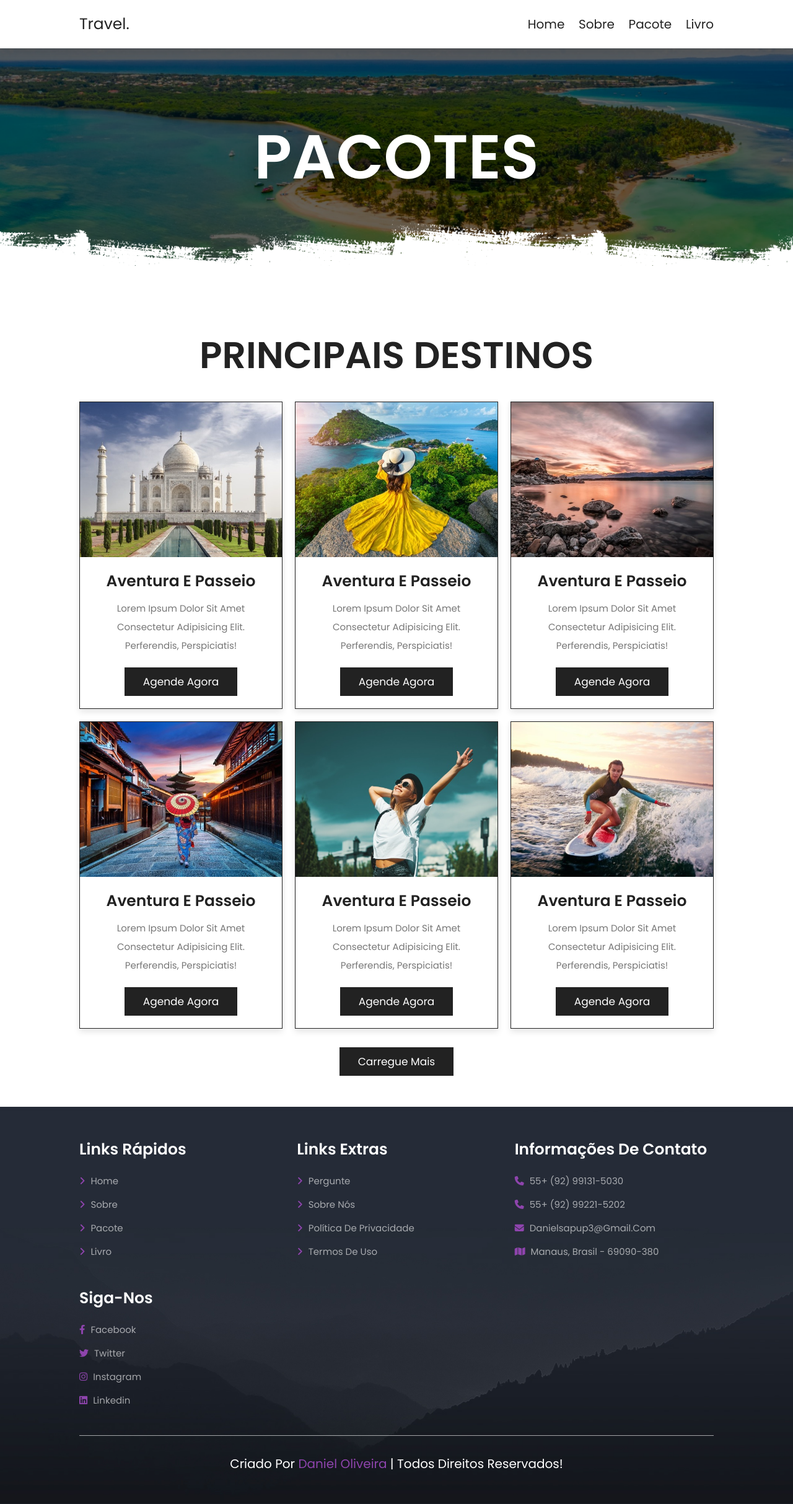
After one commit to daniel-oliv3/travel-e-tour_website, a PHP site: page /package.html in a window 1280 px wide. The commit adds this page. Shown: the whole page at 62% size. Run offline with PHP 8.4, Linux system fonts and the light colour scheme.

Commit message:
Update package section

```diff
--- a/css/style.css
+++ b/css/style.css
@@ -8,7 +8,7 @@
     --light-white: #fff9;
     --dark-bg: rgba(0, 0, 0, .7);
     --light-bg: #eee;
-    --border: 1rem solid var(--black);
+    --border: .1rem solid var(--black);
     --box-shadow: 0 .5rem 1rem rgba(0, 0, 0, .1);
     --text-shadow: 0 1.5rem 3rem rgba(0, 0, 0, .3);
  }
@@ -458,6 +458,67 @@ section {
 }
 
 
+/* ======= Package Section ======= */
+.packages .box-container{
+    display: grid;
+    grid-template-columns: repeat(auto-fit, minmax(30rem, 1fr));
+    gap: 2rem;
+ }
+
+ .packages .box-container .box{
+    border:var(--border);
+    box-shadow: var(--box-shadow);
+    background: var(--white);
+    display: none;
+ }
+
+ .packages .box-container .box:nth-child(1),
+ .packages .box-container .box:nth-child(2),
+ .packages .box-container .box:nth-child(3),
+ .packages .box-container .box:nth-child(4),
+ .packages .box-container .box:nth-child(5),
+ .packages .box-container .box:nth-child(6){
+    display: inline-block;
+ }
+
+ .packages .box-container .box:hover .image img{
+    transform: scale(1.1);
+ }
+
+ .packages .box-container .box .image{
+    height: 25rem;
+    overflow: hidden;
+ }
+
+ .packages .box-container .box .image img{
+    height: 100%;
+    width: 100%;
+    object-fit: cover;
+    transition: .2s linear;
+ }
+
+ .packages .box-container .box .content{
+    padding:2rem;
+    text-align: center;
+ }
+
+ .packages .box-container .box .content h3{
+    font-size: 2.5rem;
+    color:var(--black);
+ }
+
+ .packages .box-container .box .content p{
+    font-size: 1.5rem;
+    color:var(--light-black);
+    line-height: 2;
+    padding:1rem 0;
+ }
+
+ .packages .load-more{
+    text-align: center;
+    margin-top: 2rem;
+ }
+
 
 
 /* ======= Footer Section ======= */
--- a/js/script.js
+++ b/js/script.js
@@ -23,18 +23,18 @@ var swiper = new Swiper(".home-slider", {
 
 /* ======= btn about us - swiper slider ======= */
 var swiper = new Swiper(".reviews-slider", {
+    grabCursor:true,
     loop:true,
+    autoHeight:true,
     spaceBetween: 20,
-    autoHeight: true,
-    grabCursor: true,
     breakpoints: {
-        640: {
+       0: {
          slidesPerView: 1,
        },
-        768: {
+       700: {
          slidesPerView: 2,
        },
-        1024: {
+       1000: {
          slidesPerView: 3,
        },
     },
--- /dev/null
+++ b/package.html
@@ -0,0 +1,207 @@
+<!DOCTYPE html>
+<html lang="pt-br">
+<head>
+	<meta charset="UTF-8">
+	<meta http-equiv="X-UA-Compatible" content="IE=edge">
+	<meta name="viewport" content="width=device-width, initial-scale=1.0">
+	<title>Viagens e Passeios</title>
+	<link rel="stylesheet" href="css/style.css">
+	<link rel="shortcut icon" href="img/favicon.ico"/>
+	<!-- Font Awesome CDN Link -->
+	<link rel="stylesheet" href="https://cdnjs.cloudflare.com/ajax/libs/font-awesome/6.2.0/css/all.min.css">
+	<!-- Swiper CSS Link -->
+	<link rel="stylesheet" href="https://cdn.jsdelivr.net/npm/swiper@8/swiper-bundle.min.css">
+</head>
+<body>
+<!-- ======= Header Section ======= -->
+<section class="header">
+	<a href="home.php" class="logo">Travel.</a>
+	<nav class="navbar">
+		<a href="home.php">Home</a>
+		<a href="about.php">Sobre</a>
+		<a href="package.php">Pacote</a>
+		<a href="book.php">Livro</a>
+	</nav>
+	<div id="menu-btn" class="fas fa-bars"></div>
+</section>
+
+<div class="heading" style="background:url(img/header-bg-2.png) no-repeat">
+	<h1>Pacotes</h1>
+</div>
+
+
+<!-- ======= Package Section ======= -->
+<section class="packages">
+	<h1 class="heading-title">Principais Destinos</h1>
+ 	<div class="box-container">
+	   <div class="box">
+		  <div class="image">
+			 <img src="img/img-1.jpg" alt="">
+		  </div>
+		  <div class="content">
+			 <h3>Aventura e passeio</h3>
+			 <p>Lorem ipsum dolor sit amet consectetur adipisicing elit. Perferendis, perspiciatis!</p>
+			 <a href="book.php" class="btn">Agende agora</a>
+		  </div>
+	   </div>
+	   <div class="box">
+		  <div class="image">
+			 <img src="img/img-2.jpg" alt="">
+		  </div>
+		  <div class="content">
+			 <h3>Aventura e passeio</h3>
+			 <p>Lorem ipsum dolor sit amet consectetur adipisicing elit. Perferendis, perspiciatis!</p>
+			 <a href="book.php" class="btn">Agende agora</a>
+		  </div>
+	   </div>
+ 	   <div class="box">
+		  <div class="image">
+			 <img src="img/img-3.jpg" alt="">
+		  </div>
+		  <div class="content">
+			 <h3>Aventura e passeio</h3>
+			 <p>Lorem ipsum dolor sit amet consectetur adipisicing elit. Perferendis, perspiciatis!</p>
+			 <a href="book.php" class="btn">Agende agora</a>
+		  </div>
+	   </div>
+ 	   <div class="box">
+		  <div class="image">
+			 <img src="img/img-4.jpg" alt="">
+		  </div>
+		  <div class="content">
+			 <h3>Aventura e passeio</h3>
+			 <p>Lorem ipsum dolor sit amet consectetur adipisicing elit. Perferendis, perspiciatis!</p>
+			 <a href="book.php" class="btn">Agende agora</a>
+		  </div>
+	   </div>
+	   <div class="box">
+		  <div class="image">
+			 <img src="img/img-5.jpg" alt="">
+		  </div>
+		  <div class="content">
+			 <h3>Aventura e passeio</h3>
+			 <p>Lorem ipsum dolor sit amet consectetur adipisicing elit. Perferendis, perspiciatis!</p>
+			 <a href="book.php" class="btn">Agende agora</a>
+		  </div>
+	   </div>
+ 	   <div class="box">
+		  <div class="image">
+			 <img src="img/img-6.jpg" alt="">
+		  </div>
+		  <div class="content">
+			 <h3>Aventura e passeio</h3>
+			 <p>Lorem ipsum dolor sit amet consectetur adipisicing elit. Perferendis, perspiciatis!</p>
+			 <a href="book.php" class="btn">Agende agora</a>
+		  </div>
+	   </div>
+ 	   <div class="box">
+		  <div class="image">
+			 <img src="img/img-7.jpg" alt="">
+		  </div>
+		  <div class="content">
+			 <h3>Aventura e passeio</h3>
+			 <p>Lorem ipsum dolor sit amet consectetur adipisicing elit. Perferendis, perspiciatis!</p>
+			 <a href="book.php" class="btn">Agende agora</a>
+		  </div>
+	   </div>
+	   <div class="box">
+		  <div class="image">
+			 <img src="img/img-8.jpg" alt="">
+		  </div>
+		  <div class="content">
+			 <h3>Aventura e passeio</h3>
+			 <p>Lorem ipsum dolor sit amet consectetur adipisicing elit. Perferendis, perspiciatis!</p>
+			 <a href="book.php" class="btn">Agende agora</a>
+		  </div>
+	   </div>
+ 	   <div class="box">
+		  <div class="image">
+			 <img src="img/img-9.jpg" alt="">
+		  </div>
+		  <div class="content">
+			 <h3>Aventura e passeio</h3>
+			 <p>Lorem ipsum dolor sit amet consectetur adipisicing elit. Perferendis, perspiciatis!</p>
+			 <a href="book.php" class="btn">Agende agora</a>
+		  </div>
+	   </div>
+	   <div class="box">
+		  <div class="image">
+			 <img src="img/img-10.jpg" alt="">
+		  </div>
+		  <div class="content">
+			 <h3>Aventura e passeio</h3>
+			 <p>Lorem ipsum dolor sit amet consectetur adipisicing elit. Perferendis, perspiciatis!</p>
+			 <a href="book.php" class="btn">Agende agora</a>
+		  </div>
+	   </div>
+ 	   <div class="box">
+		  <div class="image">
+			 <img src="img/img-11.jpg" alt="">
+		  </div>
+		  <div class="content">
+			 <h3>Aventura e passeio</h3>
+			 <p>Lorem ipsum dolor sit amet consectetur adipisicing elit. Perferendis, perspiciatis!</p>
+			 <a href="book.php" class="btn">Agende agora</a>
+		  </div>
+	   </div>
+ 	   <div class="box">
+		  <div class="image">
+			 <img src="img/img-12.jpg" alt="">
+		  </div>
+		  <div class="content">
+			 <h3>Aventura e passeio</h3>
+			 <p>Lorem ipsum dolor sit amet consectetur adipisicing elit. Perferendis, perspiciatis!</p>
+			 <a href="book.php" class="btn">Agende agora</a>
+		  </div>
+	   </div>
+ 	</div>
+ 	<div class="load-more"><span class="btn">Carregue mais</span></div>
+  </section>
+
+
+<!-- ======= Footer Section ======= -->
+<section class="footer">
+	<div class="box-container">
+		<div class="box">
+			<h3>Links Rápidos</h3>
+			<a href="home.php"><i class="fas fa-angle-right"></i> Home</a>
+			<a href="about.php"><i class="fas fa-angle-right"></i> Sobre</a>
+			<a href="package.php"><i class="fas fa-angle-right"></i> Pacote</a>
+			<a href="book.php"><i class="fas fa-angle-right"></i> Livro</a>
+		</div>
+		<div class="box">
+			<h3>Links Extras</h3>
+			<a href="#"><i class="fas fa-angle-right"></i> Pergunte</a>
+			<a href="#"><i class="fas fa-angle-right"></i> Sobre nós</a>
+			<a href="#"><i class="fas fa-angle-right"></i> Política de Privacidade</a>
+			<a href="#"><i class="fas fa-angle-right"></i> Termos de uso</a>
+		</div>
+		<div class="box">
+			<h3>Informações de contato</h3>
+			<a href="#"><i class="fas fa-phone"></i> 55+ (92) 99131-5030</a>
+			<a href="#"><i class="fas fa-phone"></i> 55+ (92) 99221-5202</a>
+			<a href="#"><i class="fas fa-envelope"></i> danielsapup3@gmail.com</a>
+			<a href="#"><i class="fas fa-map"></i> Manaus, Brasil - 69090-380</a>
+		</div>
+		<div class="box">
+			<h3>Siga-nos</h3>
+			<a href="#"><i class="fab fa-facebook-f"></i> Facebook</a>
+			<a href="#"><i class="fab fa-twitter"></i> Twitter</a>
+			<a href="#"><i class="fab fa-instagram"></i> Instagram</a>
+			<a href="#"><i class="fab fa-linkedin"></i> Linkedin</a>
+		</div>
+	</div>
+	<div class="credit">Criado por <span>Daniel Oliveira</span> | Todos Direitos Reservados!</div>
+</section>
+
+
+	<script src="js/script.js"></script>
+</body>
+</html>
+
+<!--
+    Autor: Daniel Oliveira
+    Email: danieloliveira.webmaster@gmail.com
+    Manaus/Amazonas
+    23/12/2022
+-->
```
Also changed, not shown: about.php (renamed from about.html, +7 -6 lines), package.php (deleted, +0 -76 lines). Lines whose indentation alone changed are shown as unchanged.
